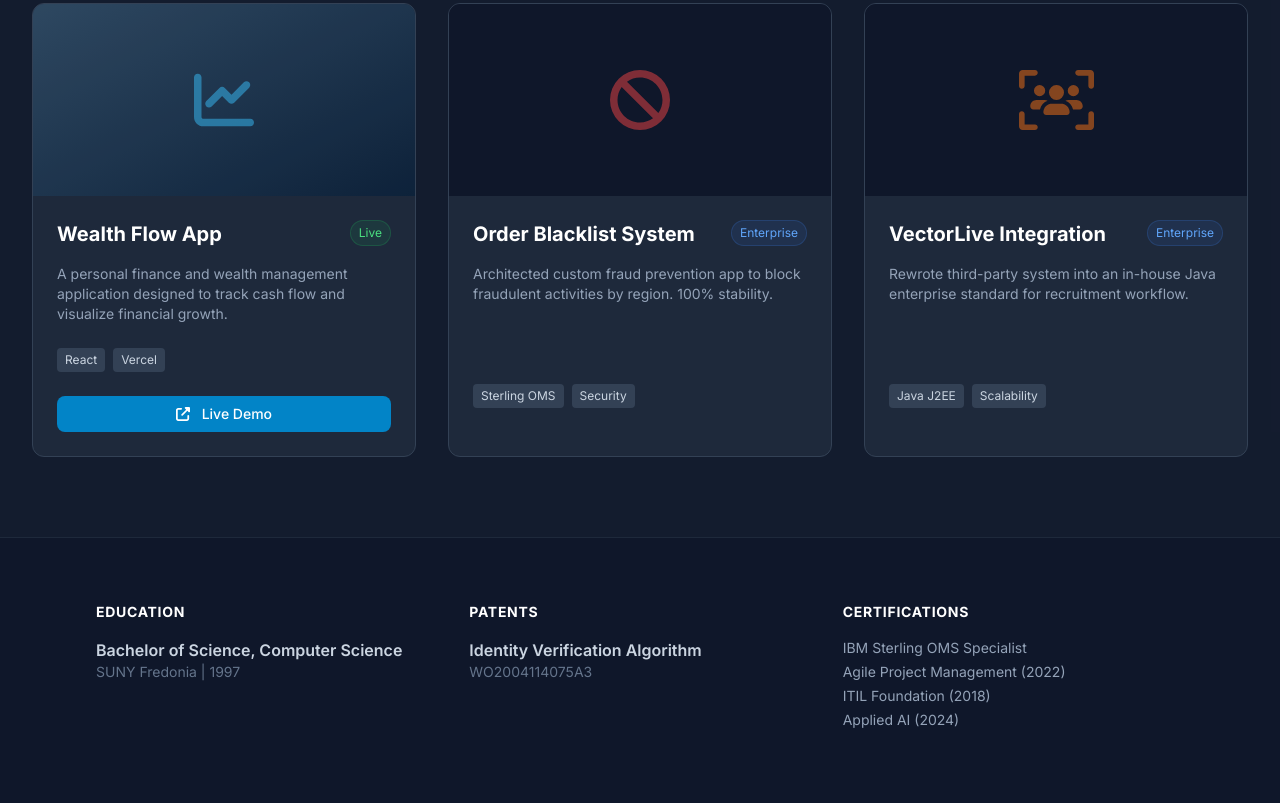
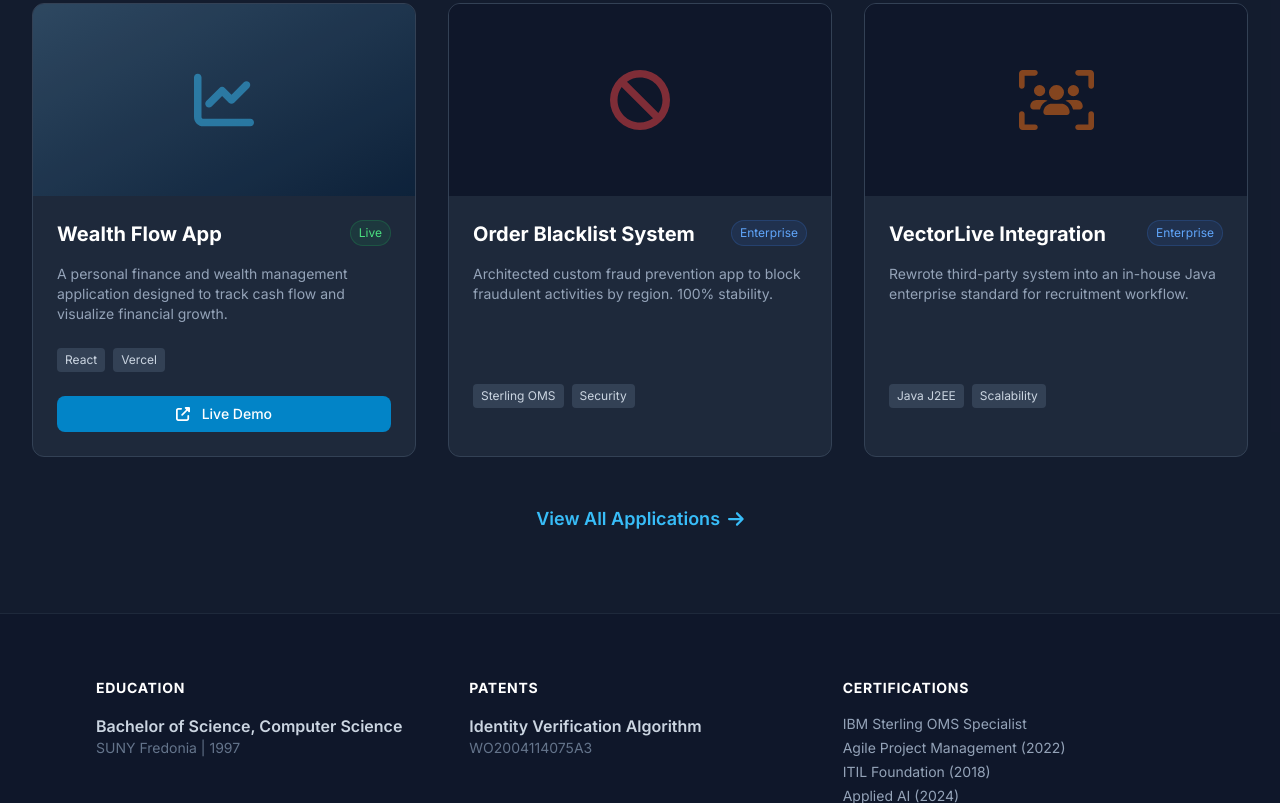
Before and after one commit to jimmymg-cpu/jimmymg-cpu.github.io, a plain HTML site: page index.html in a window 1280 px wide. Shown: the part 3125-3928 px from the top of the page. Drawn offline with nearby package versions, Linux system fonts and the light colour scheme.

Commit message:
added link
added link to view all apps or projects

```diff
--- a/index.html
+++ b/index.html
@@ -348,7 +348,7 @@
             <p class="text-slate-400 max-w-2xl mx-auto">Selected works from my personal portfolio and enterprise architecture achievements.</p>
         </div>
 
-        <div class="grid md:grid-cols-2 lg:grid-cols-3 gap-8">
+        <div class="grid md:grid-cols-2 lg:grid-cols-3 gap-8 mb-12">
             <!-- Wealth Flow Card -->
             <div class="project-card bg-slate-800 rounded-xl overflow-hidden border border-slate-700 transition-all duration-300 flex flex-col">
                 <div class="h-48 bg-gradient-to-br from-slate-700 to-slate-900 relative flex items-center justify-center overflow-hidden group">
@@ -414,6 +414,14 @@
                     </div>
                 </div>
             </div>
+        </div>
+
+        <!-- View All Apps Link -->
+        <div class="text-center">
+            <a href="https://giordano.app/apps/index.html" class="inline-flex items-center text-primary-400 hover:text-primary-300 font-semibold text-lg transition-colors group">
+                View All Applications
+                <i class="fa-solid fa-arrow-right ml-2 transform group-hover:translate-x-1 transition-transform"></i>
+            </a>
         </div>
     </section>
 
```
